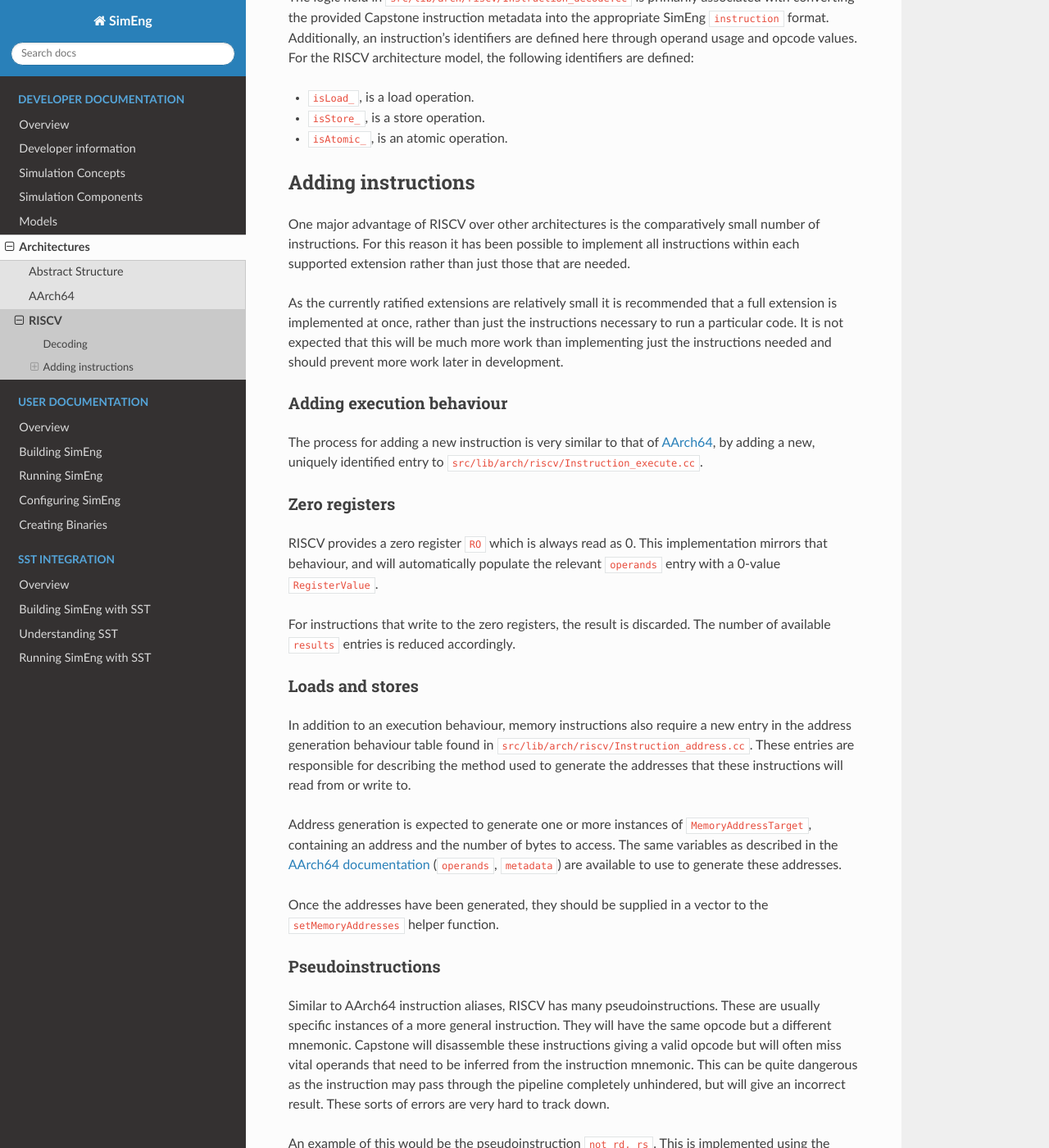
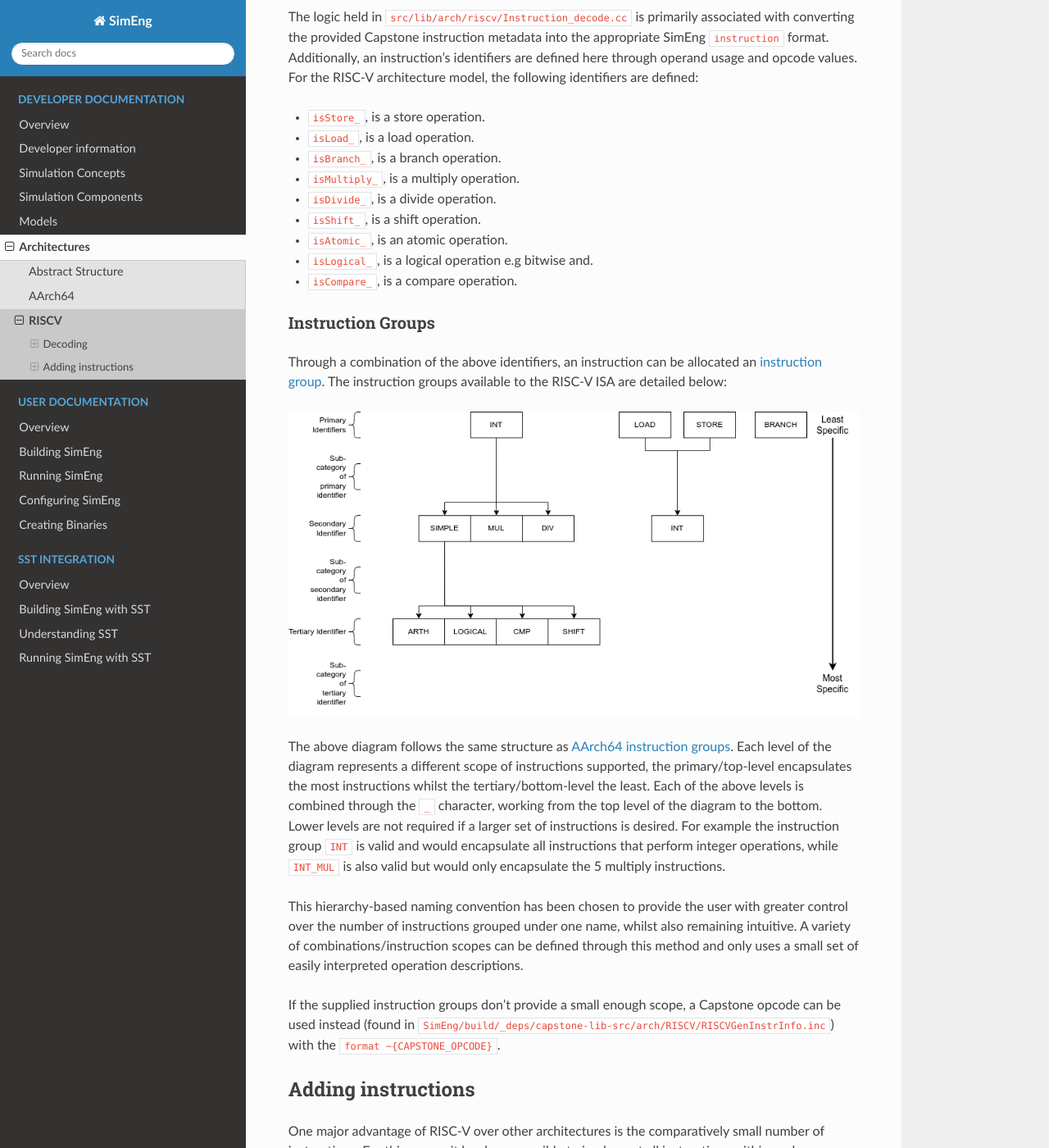
Before and after one commit to UoB-HPC/SimEng, a Sphinx documentation site: the page built from docs/sphinx/developer/arch/supported/riscv.rst, in a window 1280 px wide and 1400 px high, scrolled down 675 px. Shown: the whole window at 82% size. Built offline with Sphinx 7.4.7 and the Read the Docs theme 2.0.0, drawn with Linux system fonts in a browser that asks for light colours; pages that are not in the unit, such as notebooks, are missing from menus; some of the changed text lies outside the part shown.

Commit message:
RISC-V Docs (#319)
This PR updates the RISC-V documentation

```diff
--- a/docs/sphinx/developer/arch/supported/riscv.rst
+++ b/docs/sphinx/developer/arch/supported/riscv.rst
@@ -10,16 +10,39 @@
 
 Instruction decoding is performed using the `Capstone <https://github.com/aquynh/capstone/>`_ disassembly framework. The disassembly generated by Capstone is used to determine the properties, operands, and execution behaviour of the corresponding instruction.
 
-The logic held in ``src/lib/arch/riscv/Instruction_decode.cc`` is primarily associated with converting the provided Capstone instruction metadata into the appropriate SimEng ``instruction`` format. Additionally, an instruction's identifiers are defined here through operand usage and opcode values. For the RISCV architecture model, the following identifiers are defined:
+The logic held in ``src/lib/arch/riscv/Instruction_decode.cc`` is primarily associated with converting the provided Capstone instruction metadata into the appropriate SimEng ``instruction`` format. Additionally, an instruction's identifiers are defined here through operand usage and opcode values. For the RISC-V architecture model, the following identifiers are defined:
 
+- ``isStore_``, is a store operation.
 - ``isLoad_``, is a load operation.
-- ``isStore_``, is a store operation.
+- ``isBranch_``, is a branch operation.
+- ``isMultiply_``, is a multiply operation.
+- ``isDivide_``, is a divide operation.
+- ``isShift_``, is a shift operation.
 - ``isAtomic_``, is an atomic operation.
+- ``isLogical_``, is a logical operation e.g bitwise and.
+- ``isCompare_``, is a compare operation.
+
+.. _riscv-instruction-groups:
+
+Instruction Groups
+******************
+Through a combination of the above identifiers, an instruction can be allocated an :ref:`instruction group <instruction-group>`. The instruction groups available to the RISC-V ISA are detailed below:
+
+.. image:: ../../../assets/instruction_groups_RISCV.png
+  :alt: RISC-V instruction groups
+
+The above diagram follows the same structure as :ref:`AArch64 instruction groups <aarch64-instruction-groups>`. Each level of the diagram represents a different scope of instructions supported, the primary/top-level encapsulates the most instructions whilst the tertiary/bottom-level the least. Each of the above levels is combined through the ``_`` character, working from the top level of the diagram to the bottom. Lower levels are not required if a larger set of instructions is desired. For example the instruction group ``INT`` is valid and would encapsulate all instructions that perform integer operations, while ``INT_MUL`` is also valid but would only encapsulate the 5 multiply instructions.
+
+This hierarchy-based naming convention has been chosen to provide the user with greater control over the number of instructions grouped under one name, whilst also remaining intuitive. A variety of combinations/instruction scopes can be defined through this method and only uses a small set of easily interpreted operation descriptions.
+
+If the supplied instruction groups don't provide a small enough scope, a Capstone opcode can be used instead (found in ``SimEng/build/_deps/capstone-lib-src/arch/RISCV/RISCVGenInstrInfo.inc``) with the ``format ~{CAPSTONE_OPCODE}``.
+
+.. _riscv-adding-instructions:
 
 Adding instructions
 -------------------
 
-One major advantage of RISCV over other architectures is the comparatively small number of instructions. For this reason it has been possible to implement all instructions within each supported extension rather than just those that are needed.
+One major advantage of RISC-V over other architectures is the comparatively small number of instructions. For this reason it has been possible to implement all instructions within each supported extension rather than just those that are needed.
 
 As the currently ratified extensions are relatively small it is recommended that a full extension is implemented at once, rather than just the instructions necessary to run a particular code. It is not expected that this will be much more work than implementing just the instructions needed and should prevent more work later in development.
 
@@ -32,7 +55,7 @@
 Zero registers
 **************
 
-RISCV provides a zero register ``RO`` which is always read as 0. This implementation mirrors that behaviour, and will automatically populate the relevant ``operands`` entry with a 0-value ``RegisterValue``.
+RISC-V provides a zero register ``RO`` which is always read as 0. This implementation mirrors that behaviour, and will automatically populate the relevant ``operands`` entry with a 0-value ``RegisterValue``.
 
 For instructions that write to the zero registers, the result is discarded. The number of available ``results`` entries is reduced accordingly.
 
@@ -48,7 +71,7 @@
 Pseudoinstructions
 ******************
 
-Similar to AArch64 instruction aliases, RISCV has many pseudoinstructions. These are usually specific instances of a more general instruction. They will have the same opcode but a different mnemonic. Capstone will disassemble these instructions giving a valid opcode but will often miss vital operands that need to be inferred from the instruction mnemonic. This can be quite dangerous as the instruction may pass through the pipeline completely unhindered, but will give an incorrect result. These sorts of errors are very hard to track down.
+Similar to AArch64 instruction aliases, RISC-V has many pseudoinstructions. These are usually specific instances of a more general instruction. They will have the same opcode but a different mnemonic. Capstone will disassemble these instructions giving a valid opcode but will often miss vital operands that need to be inferred from the instruction mnemonic. This can be quite dangerous as the instruction may pass through the pipeline completely unhindered, but will give an incorrect result. These sorts of errors are very hard to track down.
 
 An example of this would be the pseudoinstruction ``not rd, rs``. This is implemented using the more specific instance ``xori rd, rs, -1``. Capstone will disassemble this giving the opcode for ``xori`` as well as the register codes for ``rd`` and ``rs`` but not the immediate ``-1``.
 
--- a/docs/sphinx/index.rst
+++ b/docs/sphinx/index.rst
@@ -50,7 +50,7 @@
 Features
 --------
 
-Currently, SimEng targets the Armv9.2-a ISA with support for the SVE, SVE2, and SME extensions. SimEng has the ability to model up to out-of-order, superscalar, single-core processors, and to emulate a subset of Linux system-calls. It supports statically compiled C and Fortran binaries that run on real hardware, with additional support for single-threaded OpenMP binaries too. SimEng currently models memory as an infinite L1 cache, i.e. it assumes that all loads and stores hit the L1 cache; a future release will add a proper memory hierarchy model (see the discussion about SST below).
+Currently, SimEng targets the Armv9.2-a ISA with support for the SVE, SVE2, and SME extensions as well as RISC-V rv64ima. SimEng has the ability to model up to out-of-order, superscalar, single-core processors, and to emulate a subset of Linux system-calls. It supports statically compiled C and Fortran binaries that run on real hardware, with additional support for single-threaded OpenMP binaries too. SimEng currently models memory as an infinite L1 cache, i.e. it assumes that all loads and stores hit the L1 cache; a future release will add a proper memory hierarchy model (see the discussion about SST below).
 
 The main component provided by the simulator is a discrete processor core model, shown in diagrammatic form below.  This model accepts a clock signal and supports a memory access interface. A single YAML format configuration file can be passed to the simulation to specify models of existing microarchitectures, such as Marvell's ThunderX2 or Fujitsu's A64fx, or to model hypothetical core designs.
 
--- a/docs/sphinx/user/creating_binaries.rst
+++ b/docs/sphinx/user/creating_binaries.rst
@@ -1,9 +1,13 @@
 Creating Binaries
 =================
 
-SimEng uses real aarch64 statically linked binaries for its workloads. To date, the following compilers have been used to compile our codes of interest:
+SimEng uses real statically linked binaries for its workloads. To date, the following compilers have been used to compile our codes of interest. For aarch64:
 
 - GCC 8.3.0
 - GCC 9.3.0
 - GCC 10.3.0
 - ArmClang 20.0
+
+For RISC-V:
+
+- GCC 12.2.0
```
Also changed, not shown: other parts of docs/sphinx/developer/arch/supported/riscv.rst (+1 -1 lines), docs/sphinx/assets/instruction_groups_RISCV.png (added), 1 other file.
